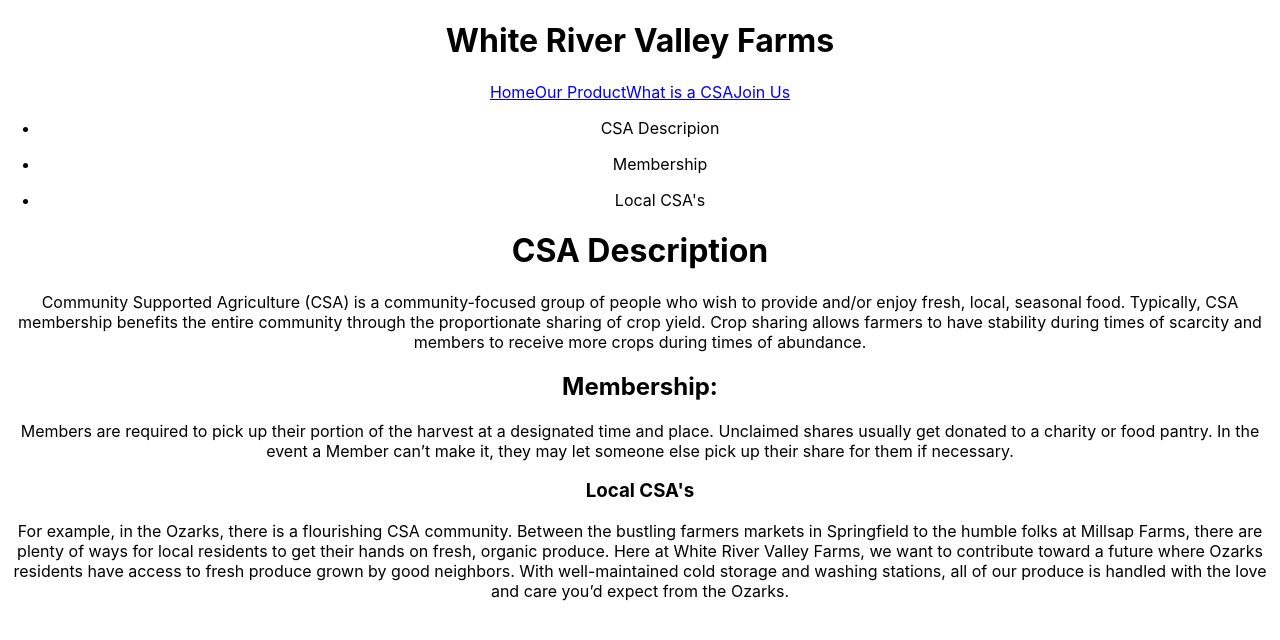
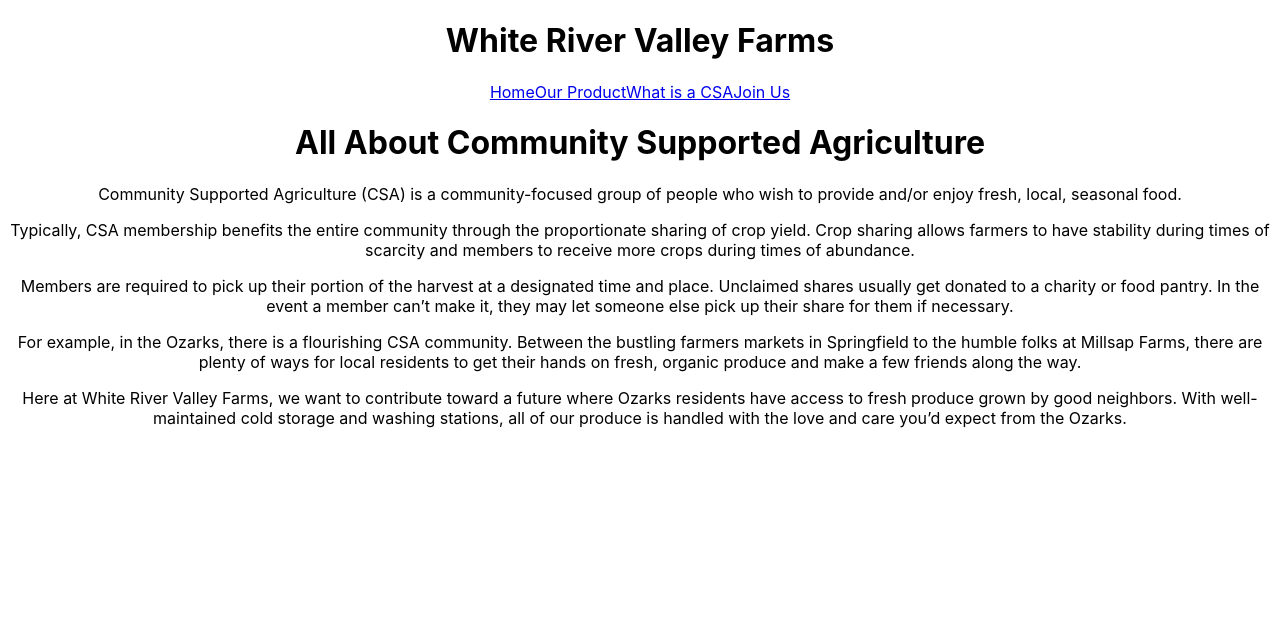
Before and after one commit to SeanGreeley/Fall2024_SCP_WhiteRiverValleyFarms, a React (Create React App) app in the folder my-app/: page /CSA in a window 1280 px wide. Shown: the top 640 px of the page. Built offline with nearby package versions, Linux system fonts and the light colour scheme.

Commit message:
Implemented textElements JSON

```diff
--- a/my-app/src/module/Home.js
+++ b/my-app/src/module/Home.js
@@ -1,19 +1,20 @@
 import { Link } from 'react-router-dom';
 import HomeScreen from '../Images/home_Screen.png';
+import allText from '../textElements.json';
 
 function Home() {
   return (
     <div id='root' className="App">
-      <h1>White River Valley Farms</h1>
+      <h1>{allText.home.title}</h1>
       <nav>
         <Link to='/'>Home</Link>
         <Link to='/product'>Our Product</Link>
         <Link to='/CSA'>What is a CSA</Link>
         <Link to='/join'>Join Us</Link>
       </nav>
-      <h1>Let's Grow Together</h1>
-      <p>White River Valley Farms is a humble Community Supported Agriculture (CSA) project led by Ozarks resident Michael Maniatis. After growing up in the northwestern United States and moving around the country as a young adult, Michael fell in love with the Ozarks and found himself wanting to give back to his new home. Inspired by the likes of Millsap Farms and fueled by a newfound appreciation for local agriculture, Michael founded White River Valley Farms to grow and share local, fresh produce.</p>
-      <p>The mission of White River Valley Farms is simple: helping the Ozarks grow together. Nothing brings a community together quite like local agriculture. Our CSA wants to contribute to the Ozarks with quality produce and neighborly love.</p>
+      <h1>{allText.home.header}</h1>
+      <p>{allText.home['body-1']}</p>
+      <p>{allText.home['body-2']}</p>
       <img src={HomeScreen} style={{width:'81px', height: '61px', margin: '10px'}} alt="Farm image."/>
     </div>
   );
--- a/my-app/src/module/Join_us.js
+++ b/my-app/src/module/Join_us.js
@@ -1,9 +1,10 @@
 import { Link } from 'react-router-dom';
+import allText from '../textElements.json';
 
 function JoinUs() {
     return (
         <div id='root' className="App">
-        <h1>White River Valley Farms</h1>
+        <h1>{allText.home.title}</h1>
         <nav>
             <Link to='/'>Home</Link>
             <Link to='/product'>Our Product</Link>
@@ -11,47 +12,26 @@
             <Link to='/join'>Join Us</Link>
         </nav>
         <div>
-          <h2>Let's Grow Together</h2>
-          <p>
-            Want to join White River Valley Farms? Everything you need to know is right here.
-          </p>
-          <p>
-            We, the farm, wish to provide you with fresh, local, seasonal food and you, the member, wish to receive a portion of our harvest. White River Valley Farms runs from MONTH to MONTH. Once members have been introduced to the farm location, they are responsible for picking up their share of produce every two weeks during the growing season. Members generally receive 2 pounds of produce in each share, depending on the progression of the growing season. For the sake of privacy, details about pickup will be discussed after we’ve established contact.
-          </p>
-          <p>
-            The produce we offer throughout the season can be viewed on the Our Produce page. Please note that the availability of produce can fluctuate depending on the season. While we are not USDA certified, White River Valley Farms uses cold-storage and washing stations to ensure all produce is fresh and safe for consumption.
-          </p>
-          <p>
-            By joining our CSA, you agree to share in the risk of crop failure and crop surplus. In the event that a small portion of crops fail, we will reimburse you with other produce. Larger issues during the growing season may make reimbursement impossible. Nevertheless, we promise to do our best to provide you with produce on a consistent basis. In times of abundance, your share of produce will be larger. Any produce you do not need will be donated to a local food pantry.
-          </p>
-          <p>
-            Membership fees are to be discussed once we have established contact. There is NO COST to sign up and receive a tour of our property. Membership fees fund the majority of operations at White River Valley Farms, such as purchasing seeds and maintaining equipment.
-
-            If you are interested in receiving more information about White River Valley Farms and potentially becoming a member, please fill out the following form. We will get back to you as soon as possible.
-
-            NOTE: Submitting this form DOES NOT obligate you to become a member, it is solely for communication purposes. Any information you provide us with will not be shared with other parties.
-          </p>
-          <h2>Help Us Communicate Further</h2>
+          <h2>{allText['join-us'].header}</h2>
+          <p>{allText['join-us'].opening}</p>
+          <p>{allText['join-us']['body-1']}</p>
+          <p>{allText['join-us']['body-2']}</p>
+          <p>{allText['join-us']['body-3']}</p>
+          <p>{allText['join-us']['body-4']}</p>
+          <p>{allText['join-us'].disclaimer}</p>
+          <h2>{allText['join-us']['form-header']}</h2>
           <p>
             Our Contact Information:
           </p>
-          <p>
-            EMAIL
-          </p>
-          <p>
-            PHONE NUMBER
-          </p>
-          <p>
-            Mountain Home. MO
-          </p>
-           <p>
-            Once we get into contact with you, we’ll be more than happy to provide you with our address so we can give you a tour of our property.
-          </p>
+          <p>{allText['join-us']['contact-email']}</p>
+          <p>{allText['join-us']['phone-number']}</p>
+          <p>{allText['join-us'].location}</p>
+          <p>{allText['join-us']['form-opening']}</p>
         </div>
         <div>
+            <input type="email" id="email" name="email" placeholder='Email' required/><br></br>
             <input type="text" id="fname" name="fname" placeholder='First Name' required /><br></br>
             <input type="text" id="lname" name="lname" placeholder='Last Name' required/><br></br>
-            <input type="email" id="email" name="email" placeholder='Email' required/><br></br>
             <input type="tel" id="number" name="number" placeholder='Phone Number' required/><br></br>
             <input type="text" id="msg" name="msg" placeholder='Message for Michael' /><br></br>
             <input type="submit" value="Submit" />
--- a/my-app/src/module/Our_product.js
+++ b/my-app/src/module/Our_product.js
@@ -4,11 +4,12 @@
 import Garlic from '../Images/garlic.png'
 import Peas from '../Images/peas.png'
 import Tomato from '../Images/TomatoPlant2.png'
+import allText from '../textElements.json';
 
 function OurProduct() {
   return (
     <div id='root' className="App">
-      <h1>White River Valley Farms</h1>
+      <h1>{allText.home.title}</h1>
       <nav>
         <Link to='/'>Home</Link>
         <Link to='/product'>Our Product</Link>
--- a/my-app/src/module/What_is_CSA.js
+++ b/my-app/src/module/What_is_CSA.js
@@ -1,48 +1,23 @@
 import { Link } from 'react-router-dom';
+import allText from '../textElements.json';
 
 function WhatIsACSA() {
     return (
         <div id='root' className="App">
-        <h1>White River Valley Farms</h1>
+        <h1>{allText.home.title}</h1>
         <nav>
             <Link to='/'>Home</Link>
             <Link to='/product'>Our Product</Link>
             <Link to='/CSA'>What is a CSA</Link>
             <Link to='/join'>Join Us</Link>
         </nav>
-        <div>
-          <ul>
-            <li>
-              <p>CSA Descripion</p>
-            </li>
-            <li>
-              <p>Membership</p>
-            </li>
-            <li>
-              <p>Local CSA's</p>
-            </li>
-          </ul>
+        <h1>{allText['csa-info'].header}</h1>
+          <p>{allText['csa-info']['body-1']}</p>
+          <p>{allText['csa-info']['body-2']}</p>
+          <p>{allText['csa-info']['body-3']}</p>
+          <p>{allText['csa-info']['body-4']}</p>
+          <p>{allText['csa-info']['body-5']}</p>
         </div>
-        <div>
-          <h1>CSA Description</h1>
-          <p>
-          Community Supported Agriculture (CSA) is a community-focused group of people who wish to provide and/or enjoy fresh, local, seasonal food.
-
-Typically, CSA membership benefits the entire community through the proportionate sharing of crop yield. Crop sharing allows farmers to have stability during times of scarcity and members to receive more crops during times of abundance.
-          </p>
-          <h2>Membership:</h2>
-          <p>
-          Members are required to pick up their portion of the harvest at a designated time and place. Unclaimed shares usually get donated to a charity or food pantry. In the event a Member can’t make it, they may let someone else pick up their share for them if necessary.
-          </p>
-          <h3>Local CSA's</h3>
-          <p>
-            For example, in the Ozarks, there is a flourishing CSA community. Between the bustling farmers markets in Springfield to the humble folks at Millsap Farms, there are plenty of ways for local residents to get their hands on fresh, organic produce.
-
-
-Here at White River Valley Farms, we want to contribute toward a future where Ozarks residents have access to fresh produce grown by  good neighbors. With well-maintained cold storage and washing stations, all of our produce is handled with the love and care you’d expect from the Ozarks.
-          </p>
-        </div>
-      </div>
     );
   }
 
--- a/my-app/src/textElements.json
+++ b/my-app/src/textElements.json
@@ -9,12 +9,14 @@
       "listings":  [{
         "name": "Doopy Goopy Atom II",
         "alt": "A yummy React-flavored atom.",
-        "desc": "Delicious React-flavored atoms that we pick straight from the app-dev molecule!"
+        "desc": "Delicious React-flavored atoms that we pick straight from the app-dev molecule!",
+        "enabled": true
       },
       {
         "name": "Wawa",
         "alt": "The one and only wawa",
-        "desc": "How much wa can a wawa wa if a wawa wa's the wa's?"
+        "desc": "How much wa can a wawa wa if a wawa wa's the wa's?",
+        "enabled": true
       }]
   },
   "csa-info": {
```
